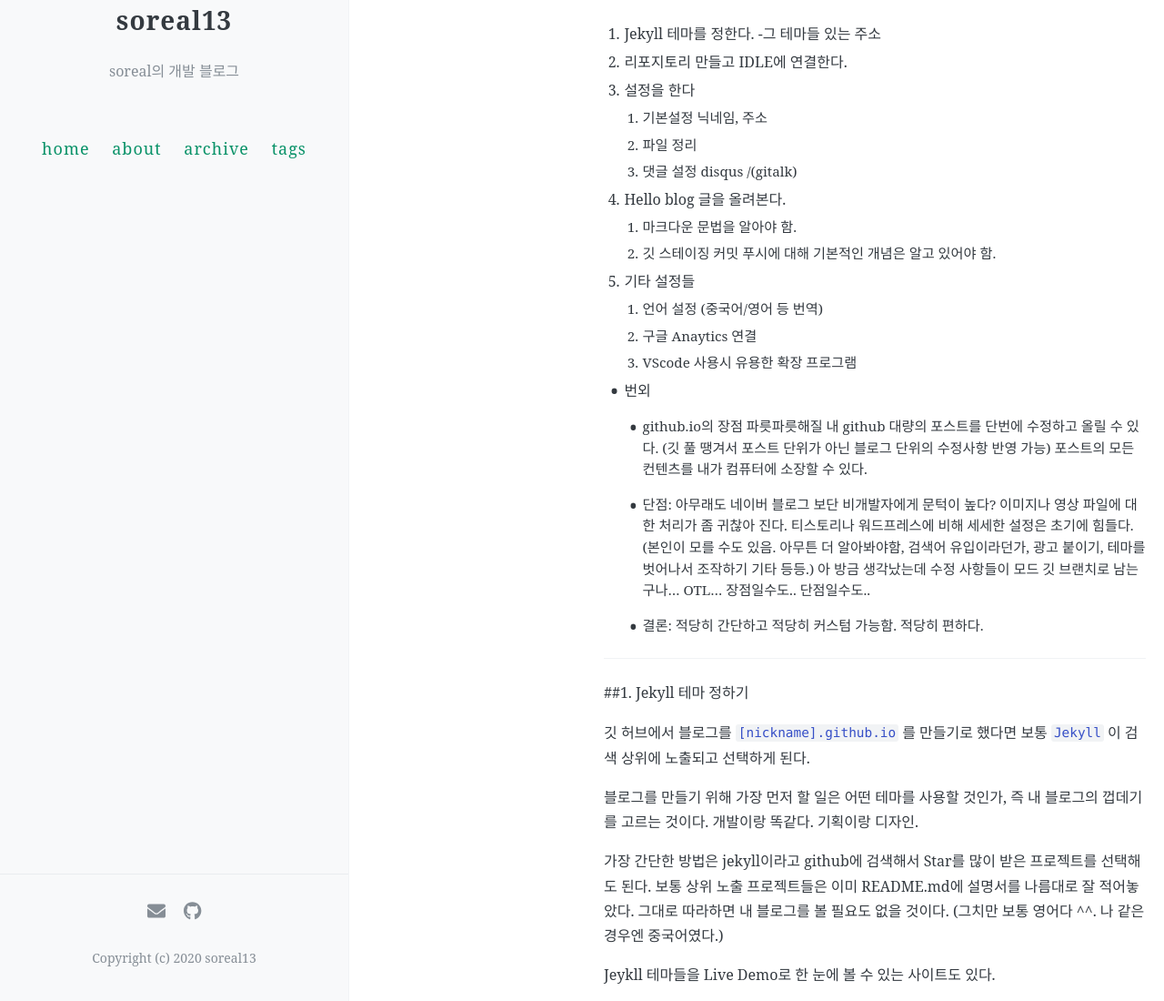
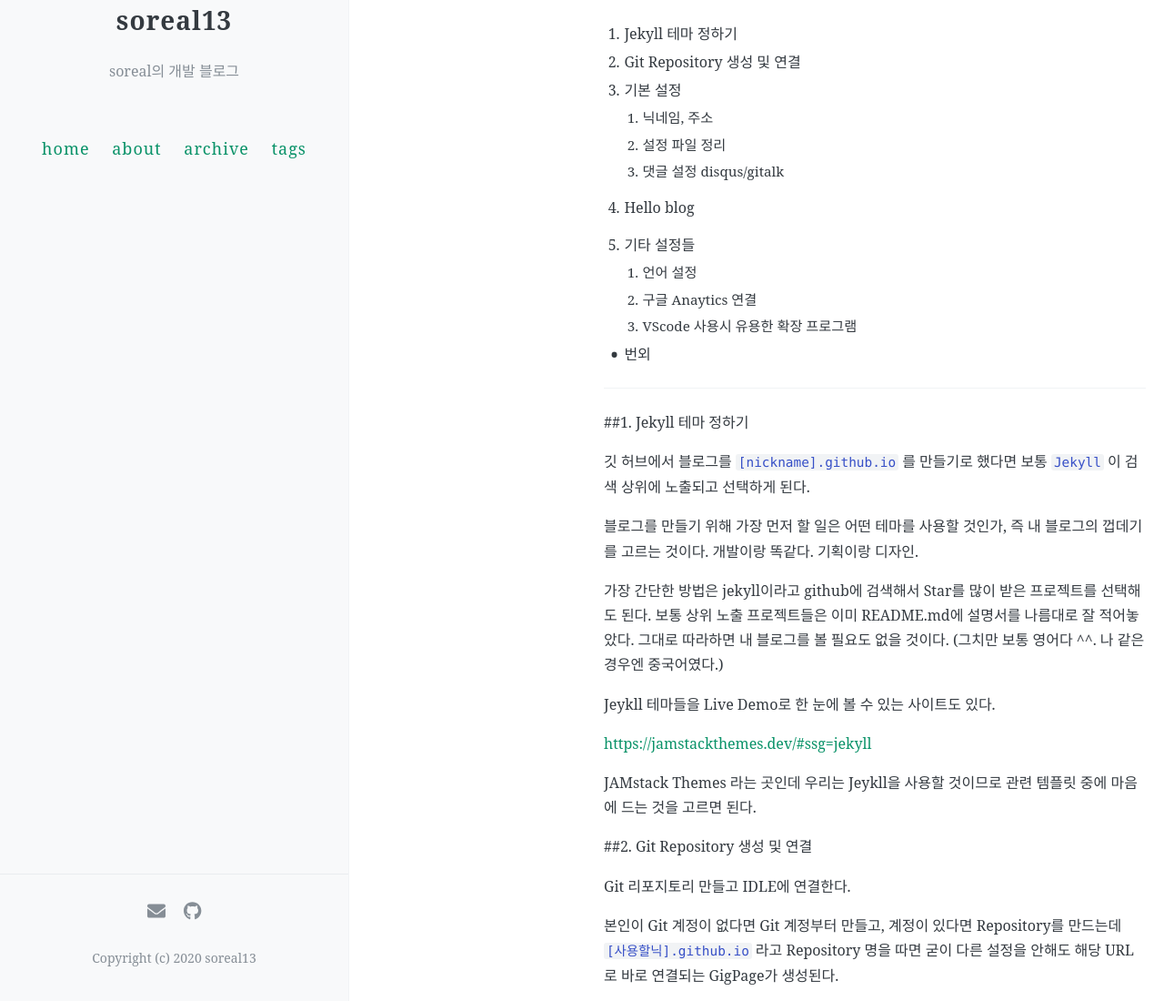
Before and after one commit to sorealk/soreal13.github.io, a Jekyll site: the page built from _posts/2020-12-26-github.io-blog-guide.md, in a window 1280 px wide and 1400 px high. Shown: the part 300-1400 px from the top of the window at 91% size. Built offline with Jekyll 4.4.1, drawn with Linux system fonts in a browser that asks for light colours; comment, search, counter and statistics services are not loaded.

Commit message:
요약문 변경

```diff
--- a/_posts/2020-12-26-github.io-blog-guide.md
+++ b/_posts/2020-12-26-github.io-blog-guide.md
@@ -22,34 +22,21 @@ github.io로 블로그를 생성하기로 결심한 당신! 당신이 해야할
 
 ### 요약
 
-1. Jekyll 테마를 정한다. -그 테마들 있는 주소
-2. 리포지토리 만들고 IDLE에 연결한다.
-3. 설정을 한다
-    1. 기본설정 닉네임, 주소
-    2. 파일 정리
-    3. 댓글 설정 disqus /(gitalk)
+1. Jekyll 테마 정하기
+2. Git Repository 생성 및 연결
+3. 기본 설정
+    1. 닉네임, 주소
+    2. 설정 파일 정리
+    3. 댓글 설정 disqus/gitalk
 
-4. Hello blog 글을 올려본다.
-   1. 마크다운 문법을 알아야 함.
-   2. 깃 스테이징 커밋 푸시에 대해 기본적인 개념은 알고 있어야 함.
+4. Hello blog
 
 5. 기타 설정들
-    1. 언어 설정 (중국어/영어 등 번역)
+    1. 언어 설정
     2. 구글 Anaytics 연결
     3. VScode 사용시 유용한 확장 프로그램
 
 + 번외
-  + github.io의 장점
-파릇파릇해질 내 github
-대량의 포스트를 단번에 수정하고 올릴 수 있다. (깃 풀 땡겨서 포스트 단위가 아닌 블로그 단위의 수정사항 반영 가능)
-포스트의 모든 컨텐츠를 내가 컴퓨터에 소장할 수 있다.
-
-  + 단점: 아무래도 네이버 블로그 보단 비개발자에게 문턱이 높다?
-이미지나 영상 파일에 대한 처리가 좀 귀찮아 진다.
-티스토리나 워드프레스에 비해 세세한 설정은 초기에 힘들다. (본인이 모를 수도 있음. 아무튼 더 알아봐야함, 검색어 유입이라던가, 광고 붙이기, 테마를 벗어나서 조작하기 기타 등등.)
-아 방금 생각났는데 수정 사항들이 모드 깃 브랜치로 남는구나... OTL... 장점일수도.. 단점일수도..
-
-  + 결론: 적당히 간단하고 적당히 커스텀 가능함. 적당히 편하다.
 
 * * *
 
```
